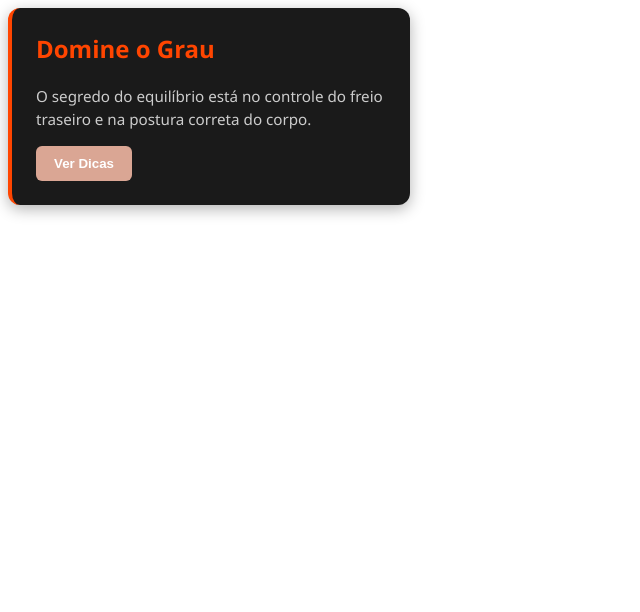
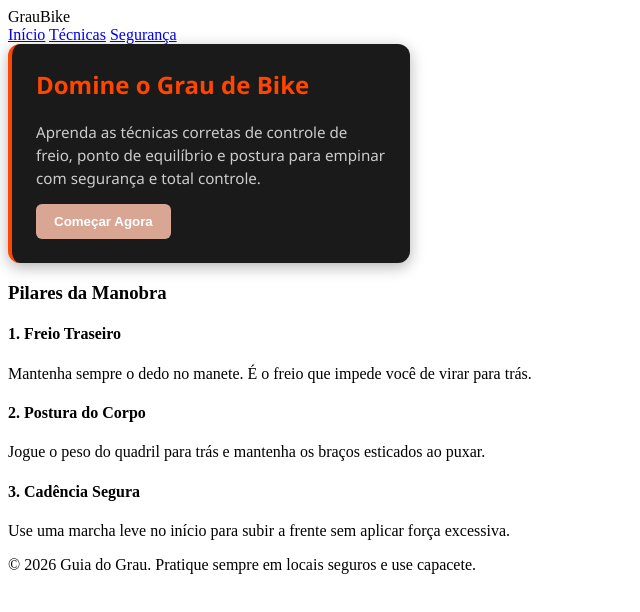
Before and after one commit to miguelolivera-cloud/educa-ao-digital, a plain HTML site: page index.html in a window 1280 px wide. Shown: the whole page, without its empty margins (0-640 px from the left). Drawn offline with Linux system fonts and the light colour scheme.

Commit message:
atualizado

```diff
--- a/index.html
+++ b/index.html
@@ -3,16 +3,53 @@
 <head>
   <meta charset="UTF-8">
   <meta name="viewport" content="width=device-width, initial-scale=1.0">
-  <title>Aprenda a Dar Grau</title>
+  <title>Guia do Grau - Domine a Manobra</title>
   <link rel="stylesheet" href="style.css">
 </head>
 <body>
 
-  <div class="card-grau">
-    <h2>Domine o Grau</h2>
-    <p>O segredo do equilíbrio está no controle do freio traseiro e na postura correta do corpo.</p>
-    <button class="btn-dica">Ver Dicas</button>
-  </div>
+  <!-- Cabeçalho Principal -->
+  <header class="header-principal">
+    <div class="logo">Grau<span>Bike</span></div>
+    <nav>
+      <a href="#inicio">Início</a>
+      <a href="#tecnicas">Técnicas</a>
+      <a href="#seguranca">Segurança</a>
+    </nav>
+  </header>
+
+  <!-- Seção Principal de Destaque -->
+  <main class="container-main" id="inicio">
+    <section class="card-grau">
+      <h2>Domine o Grau de Bike</h2>
+      <p>Aprenda as técnicas corretas de controle de freio, ponto de equilíbrio e postura para empinar com segurança e total controle.</p>
+      <button class="btn-dica">Começar Agora</button>
+    </section>
+
+    <!-- Seção de Passos e Dicas -->
+    <section class="secao-dicas" id="tecnicas">
+      <h3>Pilares da Manobra</h3>
+      <div class="grid-dicas">
+        <div class="item-dica">
+          <h4>1. Freio Traseiro</h4>
+          <p>Mantenha sempre o dedo no manete. É o freio que impede você de virar para trás.</p>
+        </div>
+        <div class="item-dica">
+          <h4>2. Postura do Corpo</h4>
+          <p>Jogue o peso do quadril para trás e mantenha os braços esticados ao puxar.</p>
+        </div>
+        <div class="item-dica">
+          <h4>3. Cadência Segura</h4>
+          <p>Use uma marcha leve no início para subir a frente sem aplicar força excessiva.</p>
+        </div>
+      </div>
+    </section>
+  </main>
+
+  <!-- Rodapé do Site -->
+  <footer class="rodape">
+    <p>&copy; 2026 Guia do Grau. Pratique sempre em locais seguros e use capacete.</p>
+  </footer>
 
 </body>
 </html>
```
